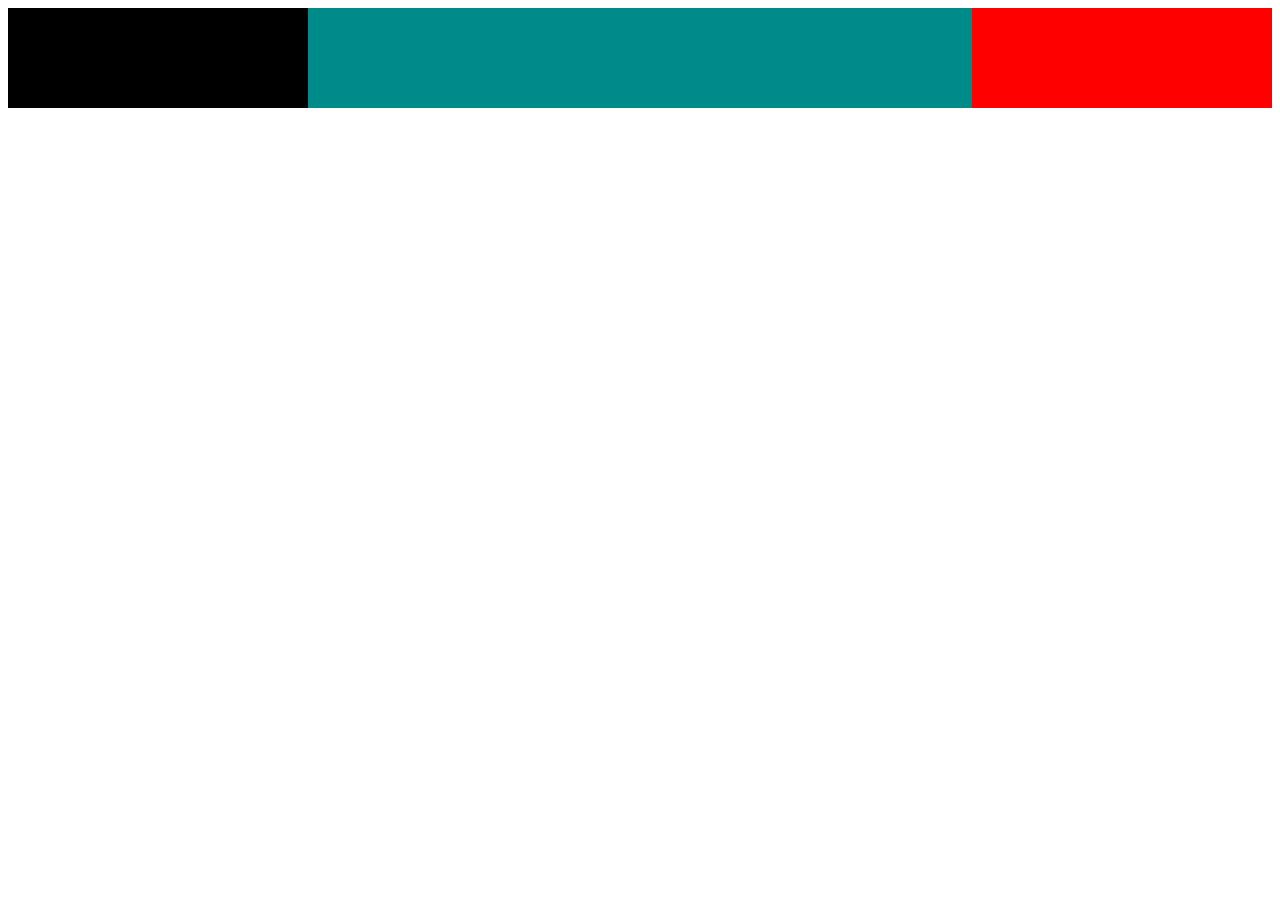
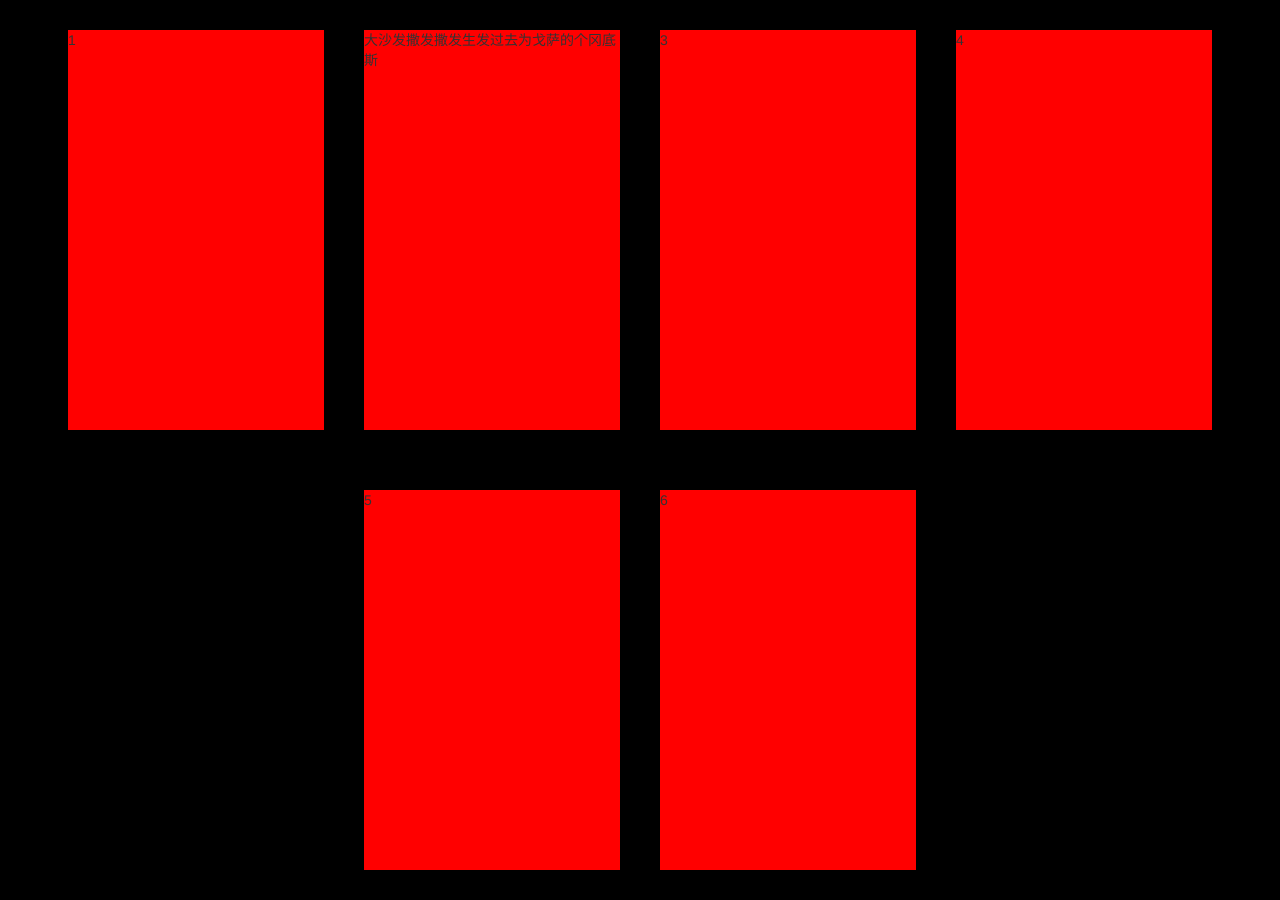
Before and after one commit to hao-have-no/Exercise, a plain HTML site: page html/flex.html in a window 1280 px wide. Before the commit the page ends 800 px from the top, so only its background shows below. Drawn offline with nearby package versions, Linux system fonts and the light colour scheme.

Commit message:
0421-flex下元素高度保持一致

```diff
--- a/html/flex.html
+++ b/html/flex.html
@@ -3,29 +3,34 @@
 <head>
     <meta charset="UTF-8">
     <title>Flex布局</title>
+    <link rel="stylesheet" type="text/css"  href="http://netdna.bootstrapcdn.com/bootstrap/3.1.1/css/bootstrap.min.css"></link>
     <style>
-        /*.box{*/
-            /*width: 450px;*/
-            /*height: 400px;*/
-            /*background: black;*/
-            /*position: absolute;*/
+        div{
+            list-style: none;
+        }
+        .box{
+            width: 100%;
+            height: 900px;
+            background: black;
+            position: absolute;
             /*left: 40%;*/
-            /*display: flex;*/
-        /*!*同一抽线项目超出*!*/
-            /*flex-wrap: wrap;*/
-            /*flex-direction: row;*/
-            /*justify-content: center;*/
+            display: flex;
+        /*同一抽线项目超出*/
+            flex-wrap: wrap;
+            flex-direction: row;
+            justify-content: center;
             /*align-items: center;*/
-            /*!*align-content: flex-end;多轴线项目参数*!*/
-        /*}*/
-        /*.item {*/
-            /*flex-basis: 20px;*/
-            /*width: 20px;*/
-            /*background: red;*/
-            /*!*flex-grow: 1;*!*/
-            /*margin:0 20px;*/
+            align-items:stretch
+            /*align-content: flex-end;多轴线项目参数*/
+        }
+        .item {
+            flex-basis: 20%;
+            width: 30%;
+            background: red;
+            /*flex-grow: 1;*/
+            margin:30px 20px;
 
-        /*}*/
+        }
 
         /*.box{*/
             /*width: 100%;*/
@@ -67,24 +72,78 @@
             height: 100px;
             background: red;
         }
+
+
+
+
+        .ulcon div{
+
+            display: inline-block;
+        }
     </style>
 </head>
 <body>
-<!--<div class="box">-->
-    <!--<div class="item" >1</div>-->
-    <!--<div class="item" style="height: 70px;align-self:flex-start;">2</div>-->
-    <!--<div class="item">3</div>-->
-    <!--<div class="item">4</div>-->
-    <!--<div class="item">5</div>-->
-    <!--<div class="item">6</div>-->
-<!--</div>-->
+<div class="box">
+    <div class="item" >1</div>
+    <div class="item" >大沙发撒发撒发生发过去为戈萨的个冈底斯</div>
+    <div class="item">3</div>
+    <div class="item">4</div>
+    <div class="item">5</div>
+    <div class="item">6</div>
+
+    <!--<div class="ulcon col-md-12">-->
+        <!--<div class="col-md-4">-->
+            <!--<div>测试</div>-->
+            <!--<div>-->
+                <!--<input type="checkbox" name="category" value="1" />1-->
+
+                <!--<input type="checkbox" name="category" value="11" />11-->
+            <!--</div>-->
+        <!--</div>-->
+        <!--<div class="col-md-4">-->
+            <!--<div>测试</div>-->
+            <!--<div><input type="checkbox" name="category" value="2" />2<input type="checkbox" name="category" value="22" />22</div>-->
+        <!--</div>-->
+        <!--<div class="col-md-4">-->
+            <!--<div>测试</div>-->
+            <!--<div>-->
+            <!--<input type="checkbox" name="category3" value="31" />31-->
+
+                <!--<input type="checkbox" name="category3" value="32" />32-->
+
+                <!--<input type="checkbox" name="category3" value="33" />33-->
+
+                <!--<input type="checkbox" name="category3" value="34" />34-->
+            <!--</div>-->
+        <!--</div>-->
+        <!--<div class="col-md-4">-->
+            <!--<div>测试</div>-->
+            <!--<div><input type="checkbox" name="category7" value="78" />78-->
+                <!--<input type="checkbox" name="category7" value="77" />77-->
+            <!--<input type="checkbox" name="category7" value="76" />76 </div>-->
+        <!--</div>-->
+        <!--<div class="col-md-4">-->
+            <!--<div>测试</div>-->
+            <!--<div><input type="checkbox" name="category5" value="54" />54-->
+                <!--<input type="checkbox" name="category5" value="55" />55 </div>-->
+        <!--</div>-->
+        <!--<div class="col-md-4">-->
+            <!--<div>测试</div>-->
+            <!--<div><input type="checkbox" name="category4" value="41" />4 1-->
+                <!--<input type="checkbox" name="category4" value="42" />4 2-->
+                <!--<input type="checkbox" name="category4" value="43" />4 3-->
+                <!--<input type="checkbox" name="category4" value="44" />44-->
+                <!--<input type="checkbox" name="category4" value="46" />46 </div>-->
+        <!--</div>-->
+    <!--</div>-->
+</div>
 
 
 <!--三列布局-->
-<div class="con">
-    <div class="box1"></div>
-    <div class="box2"></div>
-    <div class="box3"></div>
-</div>
+<!--<div class="con">-->
+    <!--<div class="box1"></div>-->
+    <!--<div class="box2"></div>-->
+    <!--<div class="box3"></div>-->
+<!--</div>-->
 </body>
 </html>
```
